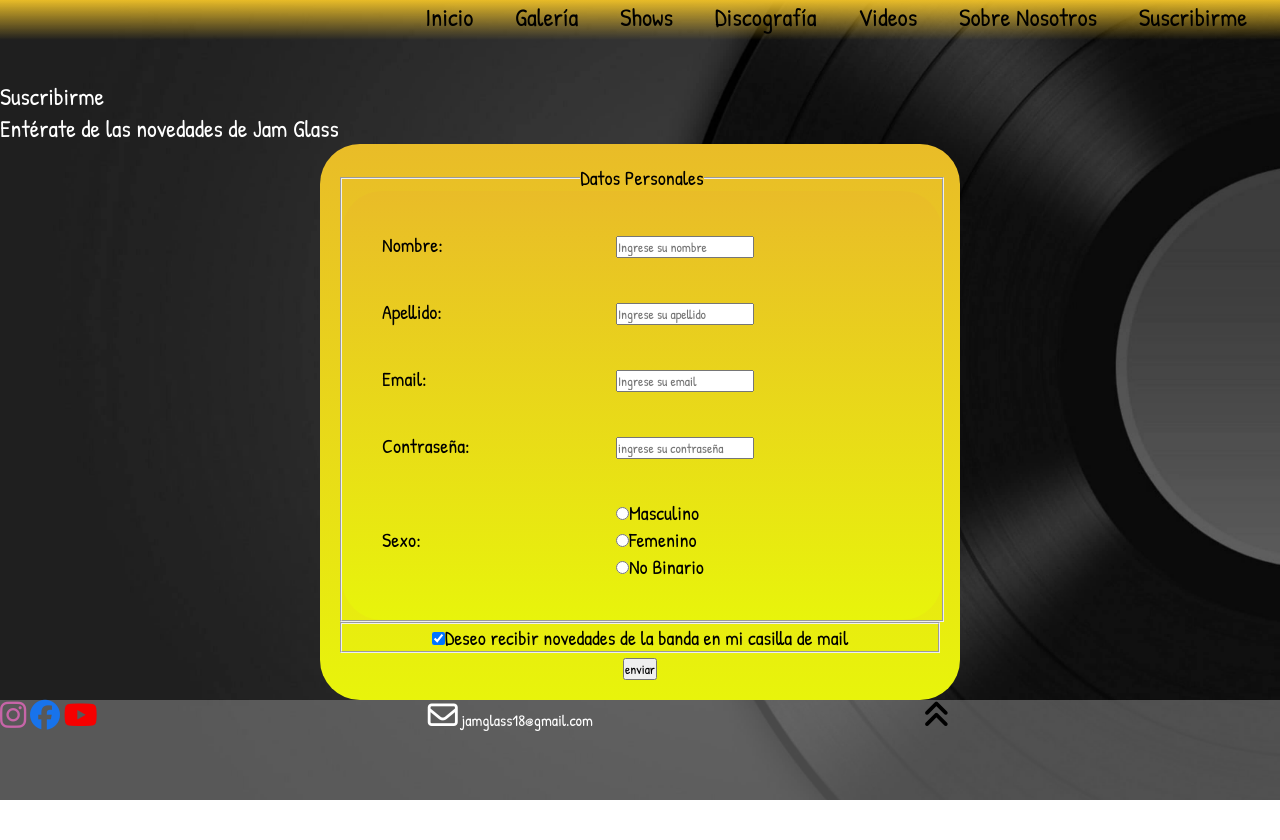
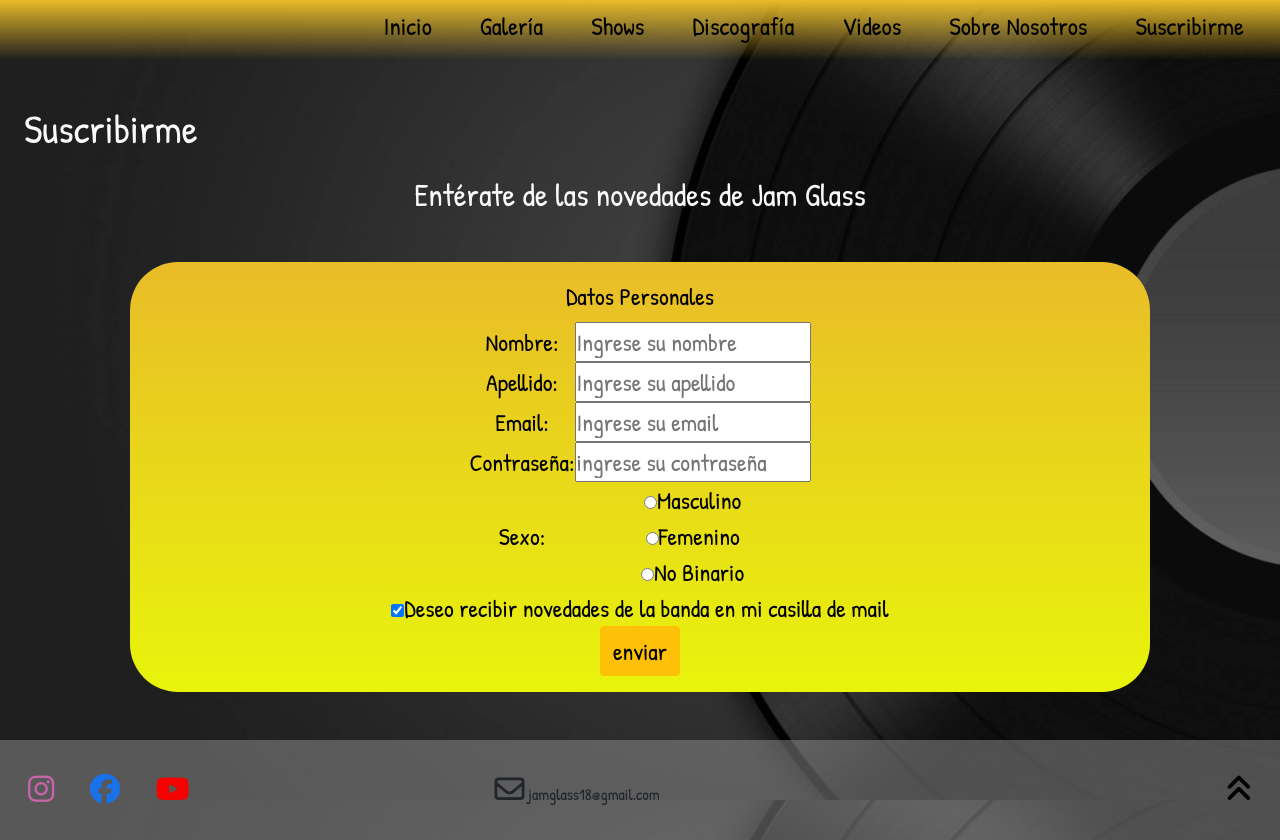
Before and after one commit to betogus/CoderHouse, a plain HTML site: page suscribirme/suscribirme.html in a window 1280 px wide. Before the commit the page ends 800 px from the top, so only its background shows below. Drawn offline with nearby package versions, Linux system fonts and the light colour scheme.

Commit message:
se agrego framework a las paginas restantes

```diff
--- a/estilo.css
+++ b/estilo.css
@@ -102,36 +102,34 @@
 
 
    .sobreNosotros__beto {
-      width: 100%;
-      position: relative;
-      top: 200px;
+      max-width: 90%;
+      margin-top: 200px;
       z-index: -1;
    }
 
    .sobreNosotros__dario {
-      max-width: 100%;
+      max-width: 90%;
    }
 
-   .sobreNosotros__quienesSomos div {
+/*    .sobreNosotros__quienesSomos div {
       display: inline-block;
       width: 28%;
       padding: 30px;
-   }
+   } */
 
-   .sobreNosotros__queHacemos div {
-      display: inline-block;
+    .sobreNosotros__queHacemos div {
+/*       display: inline-block;
       width: 45%;
-      padding: 30px;
+      padding: 30px; */
    }
 
    .sobreNosotros__queHacemos div img {
-      max-width: 100%;
+      max-width: 90%;
    }
 
    .sobreNosotros__integrantes div {
-      text-align: center;
-      padding: 30px;
-
+     /*  text-align: center; */
+     /*  padding: 30px; */
    }
 
    .sobreNosotros__integrantes div img {
@@ -321,28 +319,28 @@
 /* SUSCRIBIRME */
 
 .suscribirme__formulario {
-   text-align: center;
-   font-size: 20px;
-   width: 600px;
+   /* text-align: center;
+   font-size: 20px; */
+/*    width: 600px;
    max-width: 90vw;
-   margin: auto;
+   margin: auto; */
    background: linear-gradient(to bottom, rgb(233, 188, 40), rgb(232, 244, 11));
-   padding: 20px;
+   /* padding: 20px; */
    border-radius: 2em;
    border: 0;
    color: #000;
 }
 
-.suscribirme__formulario tr td {
+/* .suscribirme__formulario tr td {
    padding: 20px;
    text-align: left;
-}
+} */
 
-.suscribirme__formulario-boton {
+/* .suscribirme__formulario-boton {
    padding: 5px;
    width: 100px;
    font-size: 20px;
-}
+} */
 
 /* shows */
 
--- a/suscribirme/suscribirme.html
+++ b/suscribirme/suscribirme.html
@@ -2,6 +2,8 @@
 <html lang="en">
 
 <head>
+    <meta charset="utf-8">
+    <meta name="viewport" content="width=device-width, initial-scale=1">
     <meta charset="UTF-8">
     <meta http-equiv="X-UA-Compatible" content="IE=edge">
     <meta name="viewport" content="width=device-width, initial-scale=1.0">
@@ -10,6 +12,8 @@
     <script src="https://kit.fontawesome.com/5406b95b28.js" crossorigin="anonymous"></script>
     <link rel="stylesheet" href="https://fonts.googleapis.com/css?family=Patrick+Hand">
     <link href="https://unpkg.com/aos@2.3.1/dist/aos.css" rel="stylesheet">
+    <!-- Bootstrap CSS -->
+    <link href="../css/bootstrap.min.css" rel="stylesheet">
     <title>Jam Glass - Suscribirme</title>
 </head>
 
@@ -18,26 +22,31 @@
         <div class="onlyDevice menu">
             <i class="fa-solid fa-bars onlyDevice"></i>
         </div>
-        <nav class="header__container">
-            <ul>
-                <li><a class="header__item" href="../inicio/inicio.html">Inicio</a></li>
-                <li><a class="header__item" href="../galeria/galeria.html">Galería</a></li>
-                <li><a class="header__item" href="../shows/shows.html">Shows</a></li>
-                <li><a class="header__item" href="../discografia/discografia.html">Discografía</a></li>
-                <li><a class="header__item" href="../videos/videos.html">Videos</a></li>
-                <li><a class="header__item" href="../sobreNosotros/sobreNosotros.html">Sobre Nosotros</a></li>
-                <li><a class="header__item" href="#suscribirme">Suscribirme</a></li>
+        <nav class="header__container fixed-top">
+            <ul class="nav justify-content-end">
+                <li class="nav-item "><a class="header__item nav-link" href="../inicio/inicio.html">Inicio</a></li>
+                <li class="nav-item"><a class="header__item nav-link" href="../galeria/galeria.html">Galería</a></li>
+                <li class="nav-item"><a class="header__item nav-link" href="../shows/shows.html">Shows</a></li>
+                <li class="nav-item"><a class="header__item nav-link"
+                        href="../discografia/discografia.html">Discografía</a></li>
+                <li class="nav-item"><a class="header__item nav-link" href="../videos/videos.html">Videos</a></li>
+                <li class="nav-item"><a class="header__item nav-link" href="../sobreNosotros/sobreNosotros.html">Sobre
+                        Nosotros</a></li>
+                <li class="nav-item"><a class="header__item nav-link" href="#suscribirme">Suscribirme</a></li>
             </ul>
         </nav>
     </header>
     <section id="suscribirme" class="suscribirme">
-        <h1 data-aos="fade-up" data-aos-duration="1000">Suscribirme</h1>
-        <h2 class="suscribirme--center" data-aos="fade-up" data-aos-duration="1000">Entérate de las novedades de Jam
+        <h1 data-aos="fade-up" data-aos-duration="1000" class="m-4 text-light">Suscribirme</h1>
+        <h2 class="suscribirme--center text-center text-light" data-aos="fade-up" data-aos-duration="1000">Entérate de
+            las novedades de Jam
             Glass</h2>
-        <form action="" method="post" class="suscribirme__formulario" data-aos="fade-up" data-aos-duration="1000">
+        <div class="container">
+            <form action="" method="post" class="suscribirme__formulario text-center fs-4 p-3 m-5" data-aos="fade-up"
+                data-aos-duration="1000">
                 <fieldset>
                     <legend>Datos Personales</legend>
-                <table border="0" cellpadding="10" cellspacing="0" class="suscribirme__formulario">
+                    <table border="0" cellpadding="10" cellspacing="0" class="m-auto">
                         <tr>
                             <td>Nombre:</td>
                             <td><input type="text" placeholder="Ingrese su nombre"></td>
@@ -66,25 +75,28 @@
                     <input type="checkbox" id="consulta1" name="consulta1" value="1" checked="checked">Deseo recibir
                     novedades de la banda en mi casilla de mail
                 </fieldset>
-            <input type="submit" value="enviar" class="suscribirme-formulario-boton">
+                <input type="submit" value="enviar" class="suscribirme-formulario-boton btn btn-warning fs-4">
             </form>
-
+        </div>
     </section>
 
-    <footer class="footLeft footer__container onlyDesktop">
+    <footer
+        class="footLeft footer__container onlyDesktop d-flex justify-content-between align-items-center container-fluid">
         <div class="footer__item--left">
-            <i class="fab fa-instagram footer-item-icon"></i>
-            <i class="fab fa-facebook footer-item-icon"></i>
-            <i class="fab fa-youtube footer-item-icon"></i>
+            <a href=""><i class="fab fa-instagram footer-item-icon px-3"></i></a>
+            <a href=""><i class="fab fa-facebook footer-item-icon px-3"></i></a>
+            <a href=""><i class="fab fa-youtube footer-item-icon px-3"></i></a>
         </div>
     </footer>
-    <footer class="footCenter footer__container onlyDesktop">
+    <footer
+        class="footCenter footer__container onlyDesktop d-flex justify-content-between align-items-center container-fluid">
         <div class="footer__item--center">
             <i class="far fa-envelope footer-item-icon"></i> jamglass18@gmail.com
         </div>
     </footer>
-    <footer class="footRight footer__container onlyDesktop">
-        <div class="footer__item--right">
+    <footer
+        class="footRight footer__container onlyDesktop d-flex justify-content-between align-items-center container-fluid">
+        <div class="footer__item--right container-fluid text-end pe-3">
             <a href="#suscribirme"><i class="fas fa-angle-double-up footer-item-icon"></i></a>
         </div>
     </footer>
@@ -106,6 +118,7 @@
     <script>
         AOS.init();
     </script>
+    <script src="../js/bootstrap.bundle.min.js"></script>
 </body>
 
 </html>
```
Also changed, not shown: discografia/discografia.html (+1 -1 lines), inicio/inicio.html (+1 -1 lines), sobreNosotros/sobreNosotros.html (+51 -34 lines), videos/videos.html (+1 -1 lines). Lines whose indentation alone changed are shown as unchanged.
